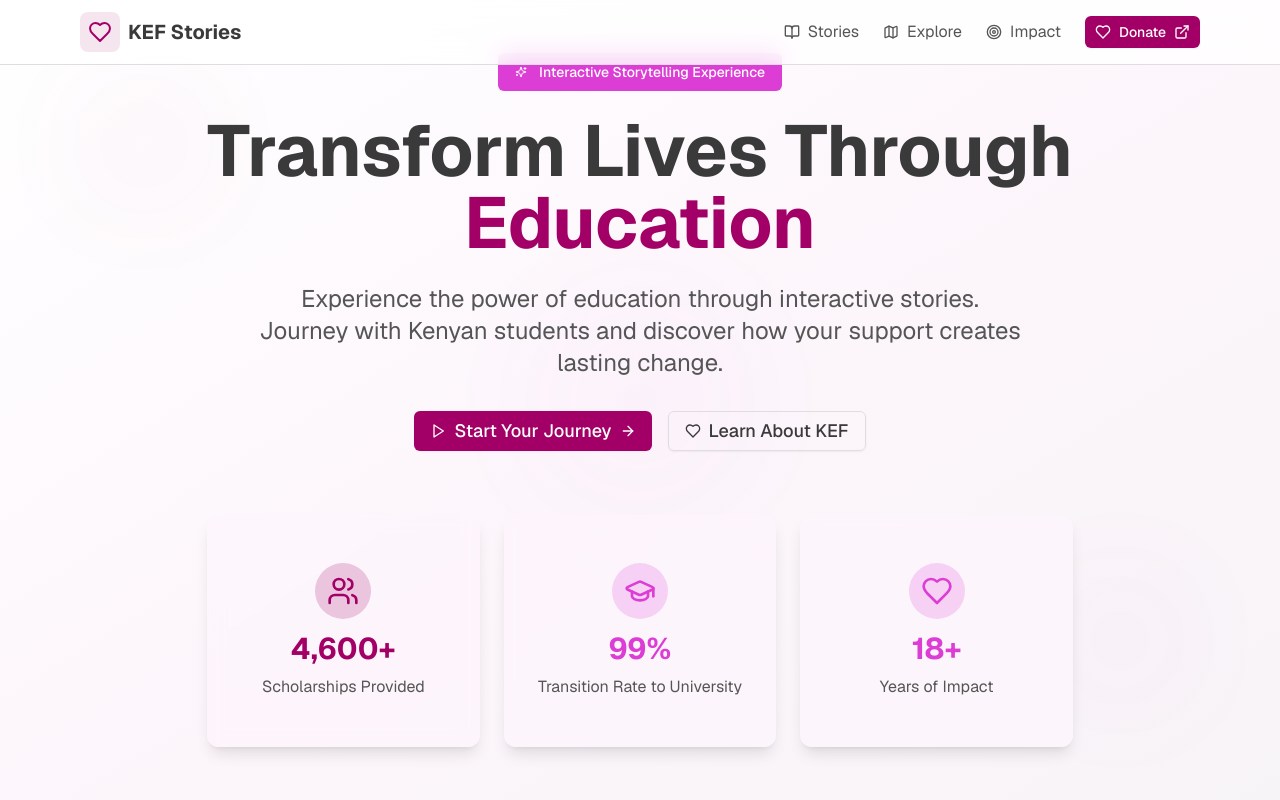
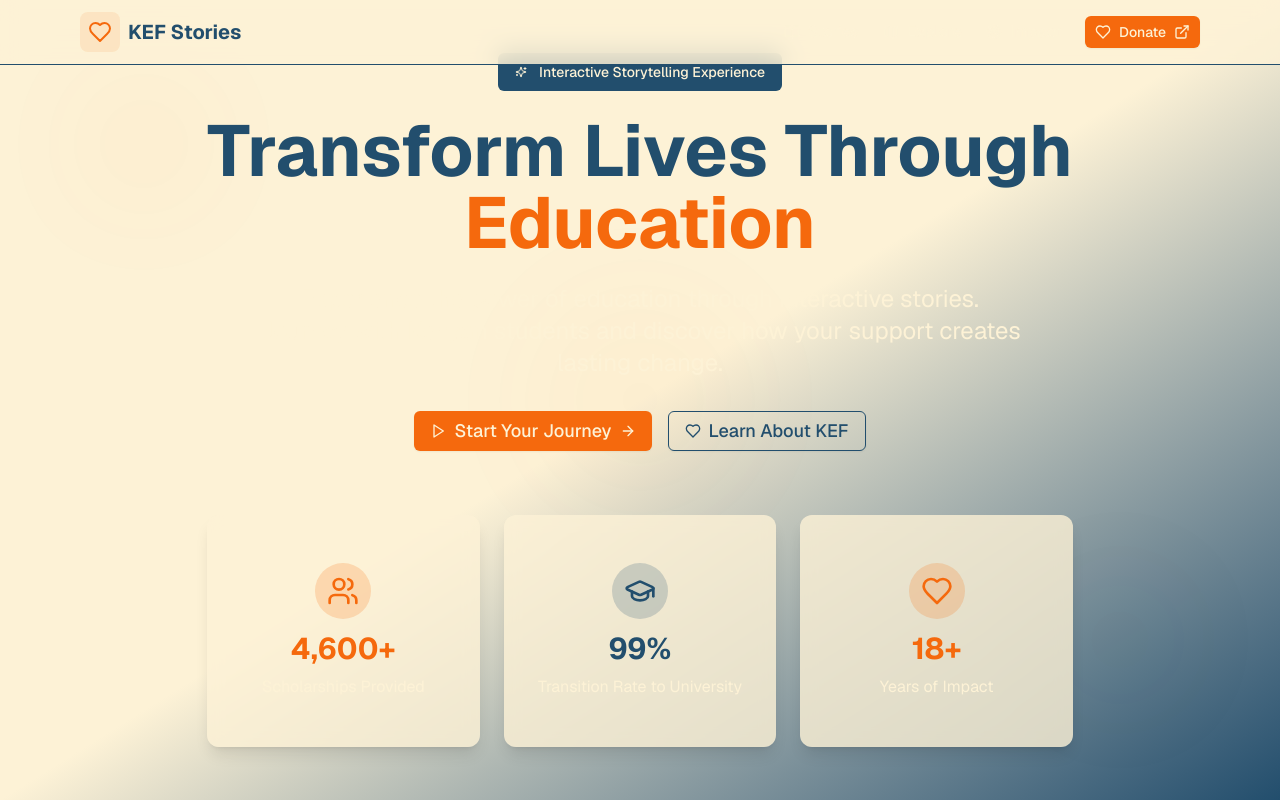
Before and after one commit to TrekHub/kef-impact-stories, a Next.js app: page / in a window 1280 px wide. Shown: the top 800 px of the page. Built offline with nearby package versions, Linux system fonts and the light colour scheme.

Commit message:
feat: update color palette and add custom theme variables for KEF branding

```diff
--- a/app/globals.css
+++ b/app/globals.css
@@ -1,78 +1,79 @@
 @import "tailwindcss";
 @import "tw-animate-css";
+
+@import url("https://fonts.googleapis.com/css2?family=Comfortaa:wght@400;700&display=swap");
 
 @custom-variant dark (&:is(.dark *));
 
 :root {
-  /* Updated color palette to match KEF branding with warm, hopeful tones */
-  --background: oklch(1 0 0); /* Pure white */
-  --foreground: oklch(0.35 0 0); /* Dark slate for text */
-  --card: oklch(0.98 0.01 330); /* Light pink background for cards */
-  --card-foreground: oklch(0.35 0 0);
-  --popover: oklch(1 0 0);
-  --popover-foreground: oklch(0.35 0 0);
-  --primary: oklch(0.45 0.22 350); /* Rose-600 for hope and transformation */
-  --primary-foreground: oklch(1 0 0);
-  --secondary: oklch(0.65 0.25 330); /* Bright pink for interactive elements */
-  --secondary-foreground: oklch(1 0 0);
-  --muted: oklch(0.97 0.005 330); /* Very light pink for muted sections */
-  --muted-foreground: oklch(0.45 0 0);
-  --accent: oklch(0.65 0.25 330); /* Bright pink accent */
-  --accent-foreground: oklch(1 0 0);
-  --destructive: oklch(0.55 0.25 25);
-  --destructive-foreground: oklch(1 0 0);
-  --border: oklch(0.9 0.005 330); /* Light pink border */
-  --input: oklch(1 0 0);
-  --ring: oklch(0.45 0.22 350 / 0.5); /* Primary with opacity */
-  --chart-1: oklch(0.65 0.25 330); /* Bright pink for charts */
-  --chart-2: oklch(0.45 0.22 350); /* Rose for secondary chart data */
-  --chart-3: oklch(0.98 0.01 330); /* Light pink */
-  --chart-4: oklch(0.35 0 0); /* Dark slate */
-  --chart-5: oklch(0.97 0.005 330); /* Very light pink */
+  --background: #fdf2d6;
+  --foreground: #224e6d;
+  --card: #fdf2d6;
+  --card-foreground: #224e6d;
+  --popover: #fdf2d6;
+  --popover-foreground: #224e6d;
+  --primary: #f5690d;
+  --primary-foreground: #fdf2d6;
+  --secondary: #224e6d;
+  --secondary-foreground: #fdf2d6;
+  --muted: #224e6d;
+  --muted-foreground: #fdf2d6;
+  --accent: #f5690d;
+  --accent-foreground: #fdf2d6;
+  --destructive: #f5690d;
+  --destructive-foreground: #fdf2d6;
+  --border: #224e6d;
+  --input: #fdf2d6;
+  --ring: #f5690d;
+  --chart-1: #f5690d;
+  --chart-2: #224e6d;
+  --chart-3: #fdf2d6;
+  --chart-4: #224e6d;
+  --chart-5: #f5690d;
   --radius: 0.5rem;
-  --sidebar: oklch(0.97 0.005 330);
-  --sidebar-foreground: oklch(0.35 0 0);
-  --sidebar-primary: oklch(0.45 0.22 350);
-  --sidebar-primary-foreground: oklch(1 0 0);
-  --sidebar-accent: oklch(0.65 0.25 330);
-  --sidebar-accent-foreground: oklch(1 0 0);
-  --sidebar-border: oklch(0.9 0.005 330);
-  --sidebar-ring: oklch(0.45 0.22 350 / 0.5);
+  --sidebar: #fdf2d6;
+  --sidebar-foreground: #224e6d;
+  --sidebar-primary: #f5690d;
+  --sidebar-primary-foreground: #fdf2d6;
+  --sidebar-accent: #224e6d;
+  --sidebar-accent-foreground: #fdf2d6;
+  --sidebar-border: #224e6d;
+  --sidebar-ring: #f5690d;
 }
 
 .dark {
-  --background: oklch(0.145 0 0);
-  --foreground: oklch(0.985 0 0);
-  --card: oklch(0.18 0.01 330);
-  --card-foreground: oklch(0.985 0 0);
-  --popover: oklch(0.145 0 0);
-  --popover-foreground: oklch(0.985 0 0);
-  --primary: oklch(0.65 0.25 330);
-  --primary-foreground: oklch(0.145 0 0);
-  --secondary: oklch(0.25 0.01 330);
-  --secondary-foreground: oklch(0.985 0 0);
-  --muted: oklch(0.25 0.01 330);
-  --muted-foreground: oklch(0.708 0 0);
-  --accent: oklch(0.25 0.01 330);
-  --accent-foreground: oklch(0.985 0 0);
-  --destructive: oklch(0.396 0.141 25.723);
-  --destructive-foreground: oklch(0.637 0.237 25.331);
-  --border: oklch(0.25 0.01 330);
-  --input: oklch(0.25 0.01 330);
-  --ring: oklch(0.65 0.25 330 / 0.5);
-  --chart-1: oklch(0.65 0.25 330);
-  --chart-2: oklch(0.45 0.22 350);
-  --chart-3: oklch(0.769 0.188 70.08);
-  --chart-4: oklch(0.627 0.265 303.9);
-  --chart-5: oklch(0.645 0.246 16.439);
-  --sidebar: oklch(0.205 0 0);
-  --sidebar-foreground: oklch(0.985 0 0);
-  --sidebar-primary: oklch(0.65 0.25 330);
-  --sidebar-primary-foreground: oklch(0.145 0 0);
-  --sidebar-accent: oklch(0.25 0.01 330);
-  --sidebar-accent-foreground: oklch(0.985 0 0);
-  --sidebar-border: oklch(0.25 0.01 330);
-  --sidebar-ring: oklch(0.65 0.25 330 / 0.5);
+  --background: #224e6d;
+  --foreground: #fdf2d6;
+  --card: #224e6d;
+  --card-foreground: #fdf2d6;
+  --popover: #224e6d;
+  --popover-foreground: #fdf2d6;
+  --primary: #f5690d;
+  --primary-foreground: #fdf2d6;
+  --secondary: #fdf2d6;
+  --secondary-foreground: #224e6d;
+  --muted: #fdf2d6;
+  --muted-foreground: #224e6d;
+  --accent: #f5690d;
+  --accent-foreground: #fdf2d6;
+  --destructive: #f5690d;
+  --destructive-foreground: #fdf2d6;
+  --border: #fdf2d6;
+  --input: #224e6d;
+  --ring: #f5690d;
+  --chart-1: #f5690d;
+  --chart-2: #fdf2d6;
+  --chart-3: #224e6d;
+  --chart-4: #f5690d;
+  --chart-5: #fdf2d6;
+  --sidebar: #224e6d;
+  --sidebar-foreground: #fdf2d6;
+  --sidebar-primary: #f5690d;
+  --sidebar-primary-foreground: #fdf2d6;
+  --sidebar-accent: #fdf2d6;
+  --sidebar-accent-foreground: #224e6d;
+  --sidebar-border: #fdf2d6;
+  --sidebar-ring: #f5690d;
 }
 
 @theme inline {
@@ -121,6 +122,7 @@
     @apply border-border outline-ring/50;
   }
   body {
+    font-family: "Comfortaa", cursive, sans-serif;
     @apply bg-background text-foreground;
   }
 }
--- a/styles/globals.css
+++ b/styles/globals.css
@@ -1,77 +1,84 @@
-@import 'tailwindcss';
-@import 'tw-animate-css';
+@import "tailwindcss";
+@import "tw-animate-css";
+
+@import url("https://fonts.googleapis.com/css2?family=Comfortaa:wght@400;700&display=swap");
 
 @custom-variant dark (&:is(.dark *));
 
 :root {
-  --background: oklch(1 0 0);
-  --foreground: oklch(0.145 0 0);
-  --card: oklch(1 0 0);
-  --card-foreground: oklch(0.145 0 0);
-  --popover: oklch(1 0 0);
-  --popover-foreground: oklch(0.145 0 0);
-  --primary: oklch(0.205 0 0);
-  --primary-foreground: oklch(0.985 0 0);
-  --secondary: oklch(0.97 0 0);
-  --secondary-foreground: oklch(0.205 0 0);
-  --muted: oklch(0.97 0 0);
-  --muted-foreground: oklch(0.556 0 0);
-  --accent: oklch(0.97 0 0);
-  --accent-foreground: oklch(0.205 0 0);
-  --destructive: oklch(0.577 0.245 27.325);
-  --destructive-foreground: oklch(0.577 0.245 27.325);
-  --border: oklch(0.922 0 0);
-  --input: oklch(0.922 0 0);
-  --ring: oklch(0.708 0 0);
+  --background: #fdf2d6;
+  --foreground: #224e6d;
+  --card: #fdf2d6;
+  --card-foreground: #224e6d;
+  --popover: #fdf2d6;
+  --popover-foreground: #224e6d;
+  --primary: #f5690d;
+  --primary-foreground: #fdf2d6;
+  --secondary: #224e6d;
+  --secondary-foreground: #fdf2d6;
+  --muted: #224e6d;
+  --muted-foreground: #fdf2d6;
+  --accent: #f5690d;
+  --accent-foreground: #fdf2d6;
+  --destructive: #f5690d;
+  --destructive-foreground: #fdf2d6;
+  --border: #224e6d;
+  --input: #fdf2d6;
+  --ring: #f5690d;
   --chart-1: oklch(0.646 0.222 41.116);
   --chart-2: oklch(0.6 0.118 184.704);
   --chart-3: oklch(0.398 0.07 227.392);
   --chart-4: oklch(0.828 0.189 84.429);
   --chart-5: oklch(0.769 0.188 70.08);
   --radius: 0.625rem;
-  --sidebar: oklch(0.985 0 0);
-  --sidebar-foreground: oklch(0.145 0 0);
-  --sidebar-primary: oklch(0.205 0 0);
-  --sidebar-primary-foreground: oklch(0.985 0 0);
-  --sidebar-accent: oklch(0.97 0 0);
-  --sidebar-accent-foreground: oklch(0.205 0 0);
-  --sidebar-border: oklch(0.922 0 0);
-  --sidebar-ring: oklch(0.708 0 0);
+  --sidebar: #fdf2d6;
+  --sidebar-foreground: #224e6d;
+  --sidebar-primary: #f5690d;
+  --sidebar-primary-foreground: #fdf2d6;
+  --sidebar-accent: #224e6d;
+  --sidebar-accent-foreground: #fdf2d6;
+  --sidebar-border: #224e6d;
+  --sidebar-ring: #f5690d;
+
+  /* Custom Theme Colors */
+  --custom-primary: #f5690d;
+  --custom-secondary: #224e6d;
+  --custom-background: #fdf2d6;
 }
 
 .dark {
-  --background: oklch(0.145 0 0);
-  --foreground: oklch(0.985 0 0);
-  --card: oklch(0.145 0 0);
-  --card-foreground: oklch(0.985 0 0);
-  --popover: oklch(0.145 0 0);
-  --popover-foreground: oklch(0.985 0 0);
-  --primary: oklch(0.985 0 0);
-  --primary-foreground: oklch(0.205 0 0);
-  --secondary: oklch(0.269 0 0);
-  --secondary-foreground: oklch(0.985 0 0);
-  --muted: oklch(0.269 0 0);
-  --muted-foreground: oklch(0.708 0 0);
-  --accent: oklch(0.269 0 0);
-  --accent-foreground: oklch(0.985 0 0);
-  --destructive: oklch(0.396 0.141 25.723);
-  --destructive-foreground: oklch(0.637 0.237 25.331);
-  --border: oklch(0.269 0 0);
-  --input: oklch(0.269 0 0);
-  --ring: oklch(0.439 0 0);
+  --background: #224e6d;
+  --foreground: #fdf2d6;
+  --card: #224e6d;
+  --card-foreground: #fdf2d6;
+  --popover: #224e6d;
+  --popover-foreground: #fdf2d6;
+  --primary: #f5690d;
+  --primary-foreground: #fdf2d6;
+  --secondary: #fdf2d6;
+  --secondary-foreground: #224e6d;
+  --muted: #fdf2d6;
+  --muted-foreground: #224e6d;
+  --accent: #f5690d;
+  --accent-foreground: #fdf2d6;
+  --destructive: #f5690d;
+  --destructive-foreground: #fdf2d6;
+  --border: #fdf2d6;
+  --input: #224e6d;
+  --ring: #f5690d;
   --chart-1: oklch(0.488 0.243 264.376);
   --chart-2: oklch(0.696 0.17 162.48);
   --chart-3: oklch(0.769 0.188 70.08);
   --chart-4: oklch(0.627 0.265 303.9);
   --chart-5: oklch(0.645 0.246 16.439);
-  --sidebar: oklch(0.205 0 0);
-  --sidebar-foreground: oklch(0.985 0 0);
-  --sidebar-primary: oklch(0.488 0.243 264.376);
-  --sidebar-primary-foreground: oklch(0.985 0 0);
-  --sidebar-accent: oklch(0.269 0 0);
-  --sidebar-accent-foreground: oklch(0.985 0 0);
-  --sidebar-border: oklch(0.269 0 0);
-  --sidebar-ring: oklch(0.439 0 0);
+  --sidebar: #224e6d;
+  --sidebar-foreground: #fdf2d6;
+  --sidebar-primary: #f5690d;
+  --sidebar-primary-foreground: #fdf2d6;
+  --sidebar-accent: #fdf2d6;
+  --sidebar-accent-foreground: #224e6d;
+  --sidebar-border: #fdf2d6;
+  --sidebar-ring: #f5690d;
 }
 
 @theme inline {
@@ -120,6 +127,7 @@
     @apply border-border outline-ring/50;
   }
   body {
+    font-family: "Comfortaa", cursive, sans-serif;
     @apply bg-background text-foreground;
   }
 }
```
